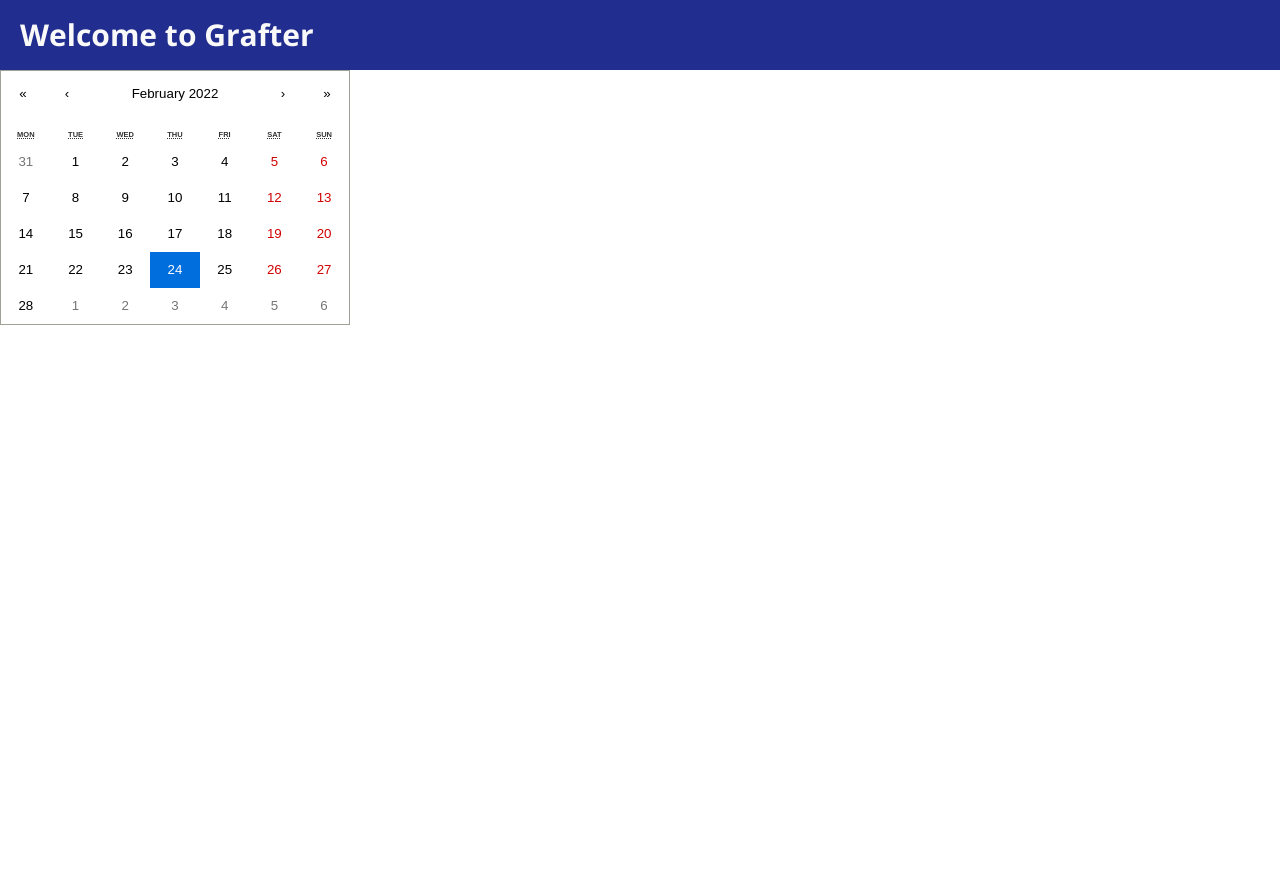
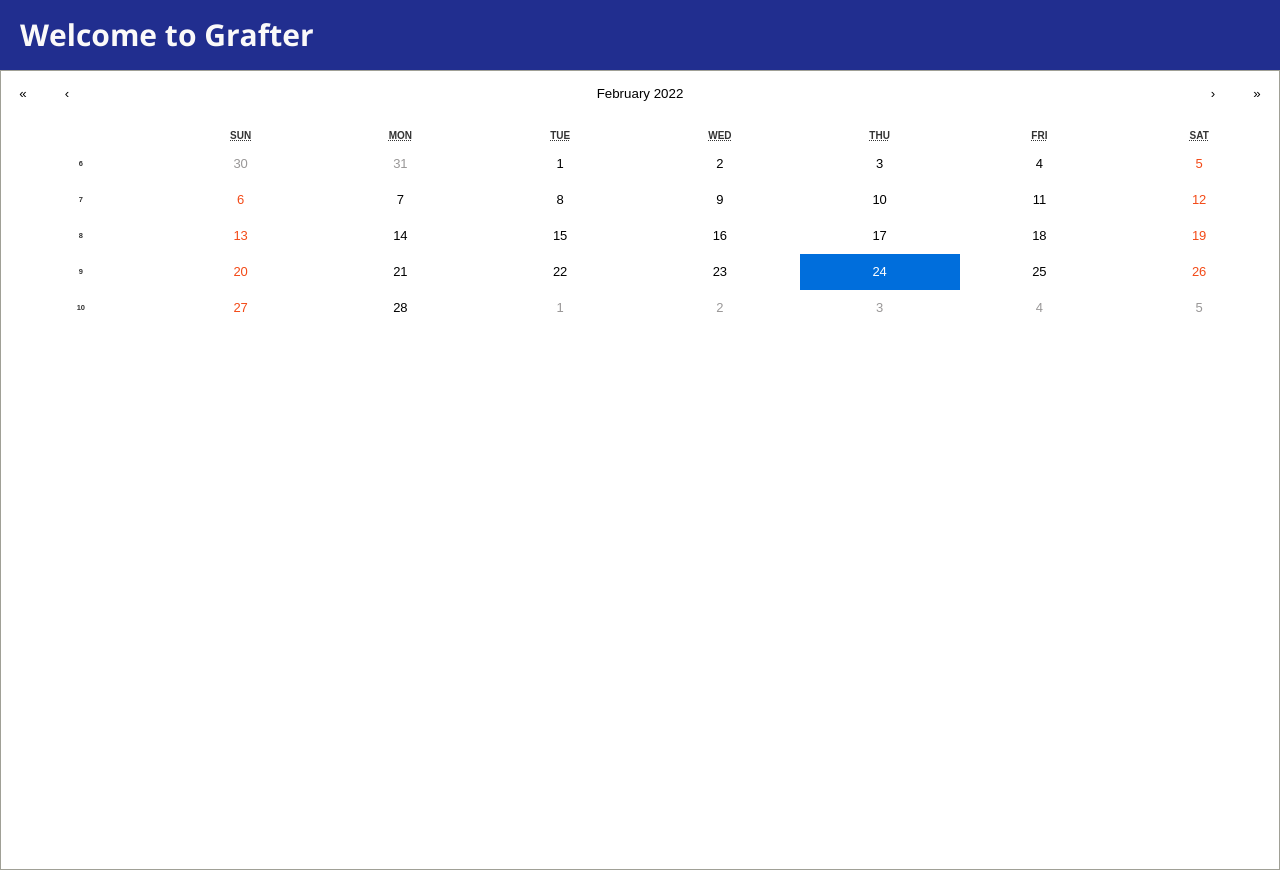
Before and after one commit to nealoverton/grafter-web-app, a React (Create React App) app: page /calendar in a window 1280 px wide. Before the commit the page ends 800 px from the top, so only its background shows below. Built offline with nearby package versions, Linux system fonts and the light colour scheme; no server answers.

Commit message:
can now select multiple dates + styling more appropriate

```diff
--- a/src/pages/Calendar.js
+++ b/src/pages/Calendar.js
@@ -7,9 +7,19 @@
   const onChange = (date) => {
     setDate(date);
   };
+  const addEvent = (value) => {
+    console.log('clicked day: ', value);
+  };
   return (
     <div>
-      <Calendar onChange={onChange} value={dates} />
+      <Calendar
+        onChange={onChange}
+        value={dates}
+        calendarType="US"
+        showWeekNumbers
+        selectRange
+        onClickDay={addEvent}
+      />
     </div>
   );
 };
--- a/src/pages/CalendarStyle.css
+++ b/src/pages/CalendarStyle.css
@@ -1,9 +1,10 @@
 .react-calendar {
-  width: 350px;
+  max-height: 100%;
   max-width: 100%;
-  background: white;
+  background: rgb(255, 255, 255);
   border: 1px solid #a0a096;
   font-family: Arial, Helvetica, sans-serif;
+  height: 100vh;
   line-height: 1.125em;
 }
 .react-calendar--doubleView {
@@ -53,7 +54,7 @@
   text-align: center;
   text-transform: uppercase;
   font-weight: bold;
-  font-size: 0.75em;
+  font-size: 1em;
 }
 .react-calendar__month-view__weekdays__weekday {
   padding: 0.5em;
@@ -66,10 +67,10 @@
   font-weight: bold;
 }
 .react-calendar__month-view__days__day--weekend {
-  color: #d10000;
+  color: #f34a17;
 }
 .react-calendar__month-view__days__day--neighboringMonth {
-  color: #757575;
+  color: #999797;
 }
 .react-calendar__year-view .react-calendar__tile,
 .react-calendar__decade-view .react-calendar__tile,
@@ -81,6 +82,7 @@
   padding: 10px 6.6667px;
   background: none;
   text-align: center;
+  font-size: 1.3em;
   line-height: 16px;
 }
 .react-calendar__tile:disabled {
@@ -91,7 +93,7 @@
   background-color: #e6e6e6;
 }
 .react-calendar__tile--now {
-  background: #ffff76;
+  background: #d1d1d1;
 }
 .react-calendar__tile--now:enabled:hover,
 .react-calendar__tile--now:enabled:focus {
```
Also changed, not shown: 1 other file (tests, documents, lock files or other folders).
